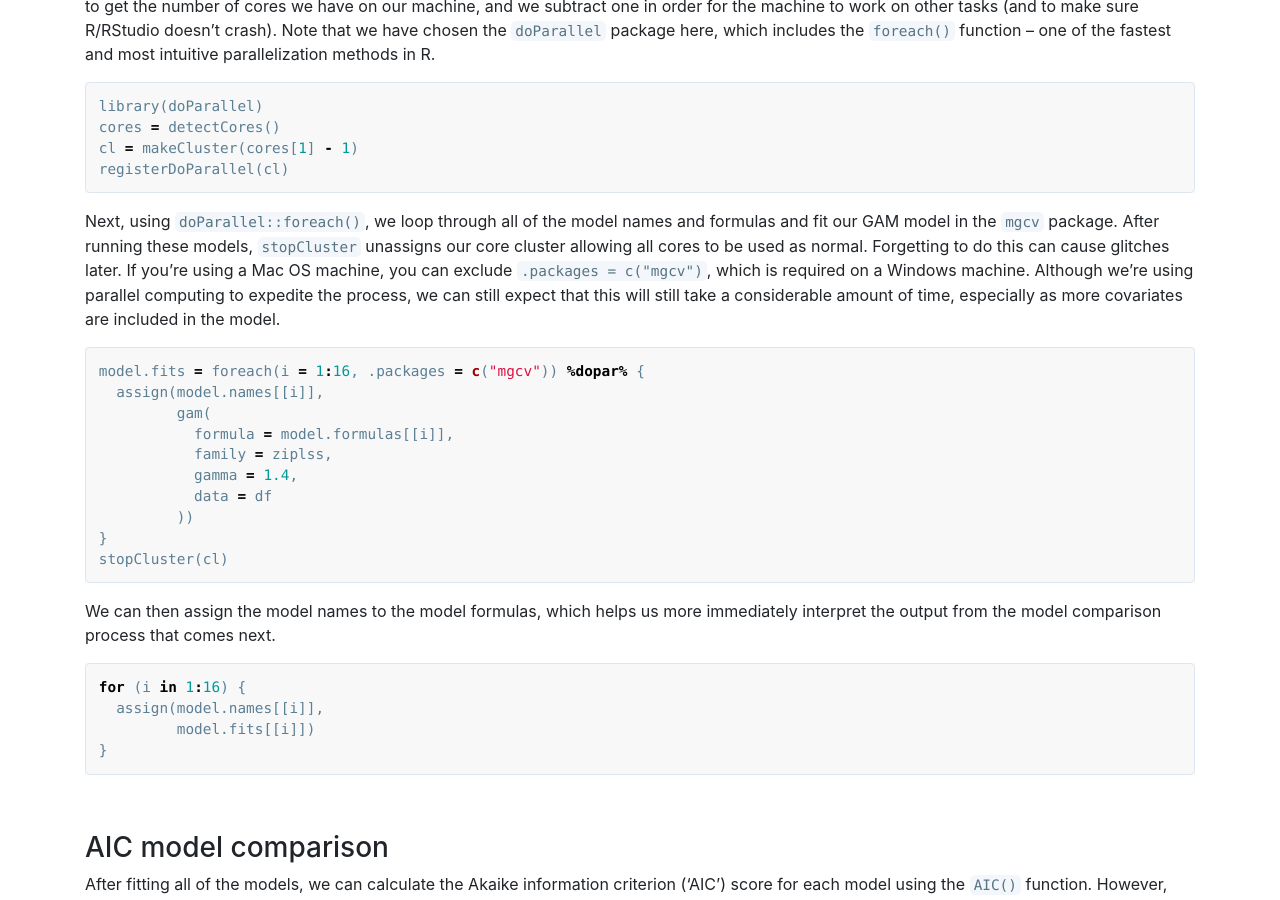
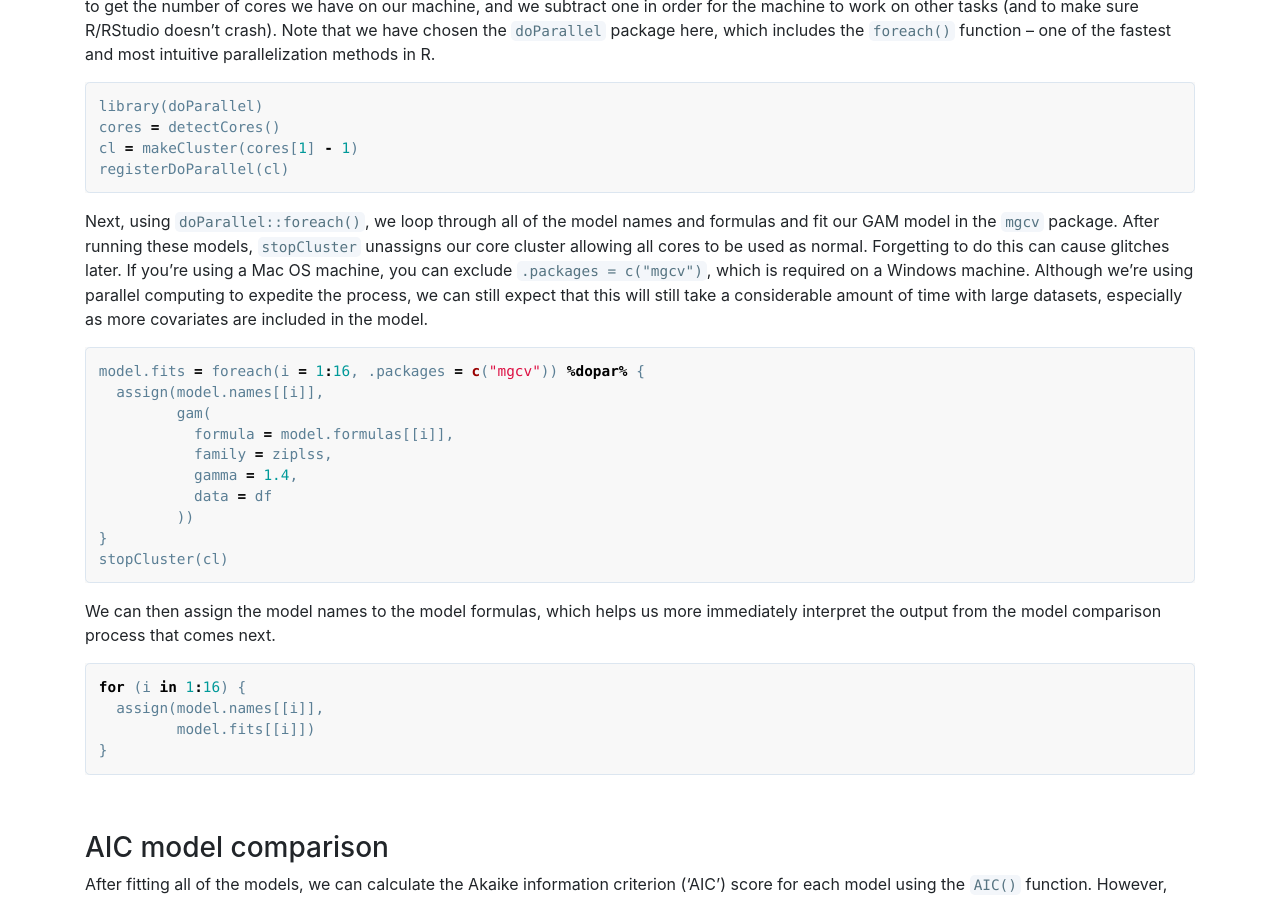
Before and after one commit to chrisyeh96/chrisyeh96.github.io, a Jekyll site: the page built from _posts/2019-05-29-Auto-Nested-Mod.md, in a window 1280 px wide and 900 px high, scrolled down 5591 px. Built offline with Jekyll 4.4.1, drawn with Linux system fonts in a browser that asks for light colours; nearby versions of some CDN libraries; some of the changed text lies outside the part shown.

Commit message:
Update 2019-05-29-Auto-Nested-Mod.md

````diff
--- a/_posts/2019-05-29-Auto-Nested-Mod.md
+++ b/_posts/2019-05-29-Auto-Nested-Mod.md
@@ -233,7 +233,7 @@ cl = makeCluster(cores[1] - 1)
 registerDoParallel(cl)
 ```
 
-Next, using `doParallel::foreach()`, we loop through all of the model names and formulas and fit our GAM model in the `mgcv` package. After running these models, `stopCluster` unassigns our core cluster allowing all cores to be used as normal. Forgetting to do this can cause glitches later. If you're using a Mac OS machine, you can exclude `.packages = c("mgcv")`, which is required on a Windows machine. Although we're using parallel computing to expedite the process, we can still expect that this will still take a considerable amount of time, especially as more covariates are included in the model.
+Next, using `doParallel::foreach()`, we loop through all of the model names and formulas and fit our GAM model in the `mgcv` package. After running these models, `stopCluster` unassigns our core cluster allowing all cores to be used as normal. Forgetting to do this can cause glitches later. If you're using a Mac OS machine, you can exclude `.packages = c("mgcv")`, which is required on a Windows machine. Although we're using parallel computing to expedite the process, we can still expect that this will still take a considerable amount of time with large datasets, especially as more covariates are included in the model.
 
 ```r
 model.fits = foreach(i = 1:16, .packages = c("mgcv")) %dopar% {
````
Also changed, not shown: other parts of _posts/2019-05-29-Auto-Nested-Mod.md (+1 -1 lines).
